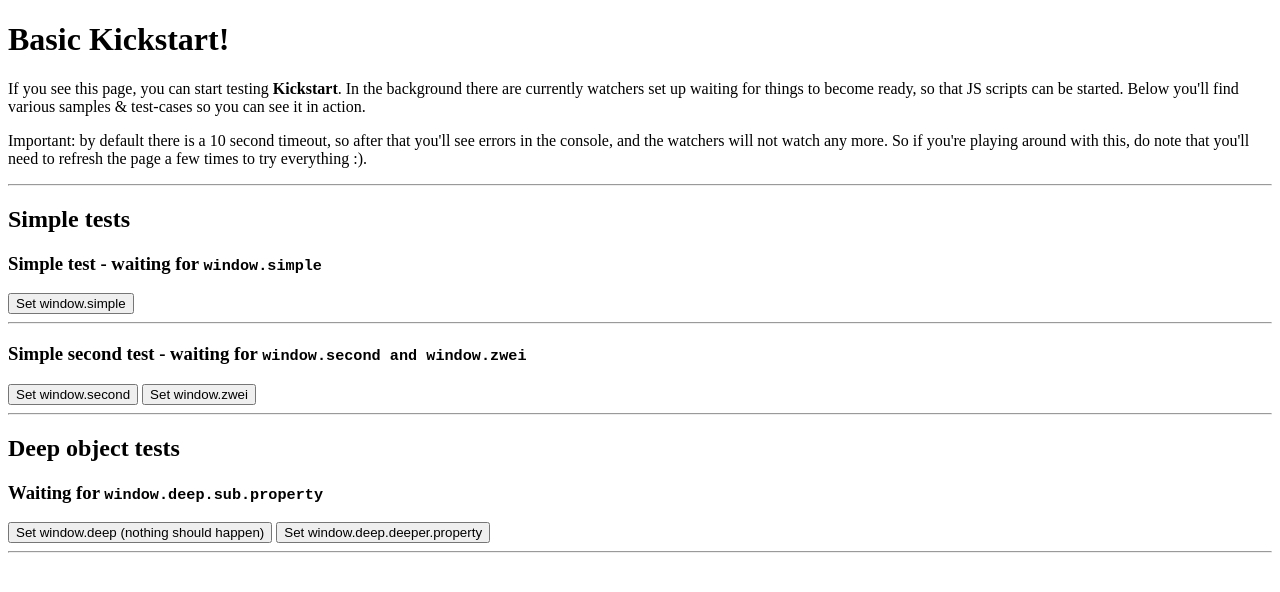
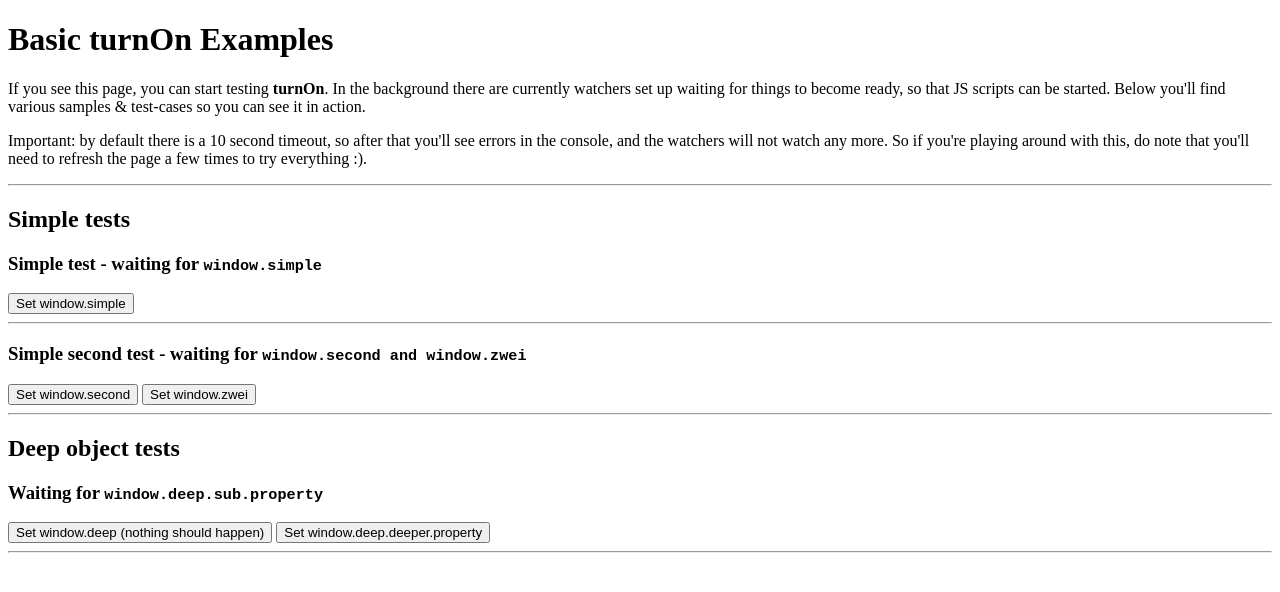
Before and after one commit to 2sic/turnOn, a website built with webpack: page demos/basic.html in a window 1280 px wide. Built offline with nearby package versions, Linux system fonts and the light colour scheme.

Commit message:
finish rename

```diff
--- a/demos/basic.html
+++ b/demos/basic.html
@@ -5,9 +5,9 @@
   </head>
 
   <body>
-    <h1>Basic Kickstart!</h1>
+    <h1>Basic turnOn Examples</h1>
     <p>
-      If you see this page, you can start testing <strong>Kickstart</strong>.
+      If you see this page, you can start testing <strong>turnOn</strong>.
       In the background there are currently watchers set up waiting for things to become ready, so that JS scripts can be started.
       Below you'll find various samples & test-cases so you can see it in action.
     </p>
@@ -33,8 +33,8 @@
 
     <h3>Simple second test - waiting for <code>window.second and window.zwei</code></h3>
     <script>
-      // create another kickstart and give it a name
-      // it's not necessary, but especially on a page with many kickstarts it makes debuging easier
+      // create another turnOn and give it a name
+      // it's not necessary, but especially on a page with many turnOns it makes debuging easier
       turnOn
         .new('second')
         .await(['second', 'zwei'])
--- a/package.json
+++ b/package.json
@@ -1,7 +1,7 @@
 {
   "name": "experimental-js-dynamic-loader",
   "version": "0.0.1",
-  "description": "Experimental system to detect loaded scripts etc.",
+  "description": "turnOn is a JavaScript boot helper, which ensures that all dependencies are loaded before your application starts.",
   "main": "index.js",
   "scripts": {
     "build": "webpack --watch",
@@ -23,7 +23,5 @@
     "webpack": "^5.18.0",
     "webpack-cli": "^4.4.0"
   },
-  "dependencies": {
-    "poll-until-promise": "^3.6.0"
-  }
+  "dependencies": {}
 }
--- a/src/turnOn/settings.ts
+++ b/src/turnOn/settings.ts
@@ -27,8 +27,8 @@ export class Settings {
    */
   failure: typeof FailReject | typeof FailResolve | typeof FailSilent = FailReject;
 
-  /** The name of this kickstart - to better track issues */
-  name: string = 'kickstart';
+  /** The name of this turnOn - to better track issues */
+  name: string = 'turnOn';
 }
 
 export const DefaultSettings = new Settings();
```
Also changed, not shown: demos/failures.html (+1 -1 lines), src/turnOn/turn-on.ts (+4 -4 lines), README.md, 1 other file.
